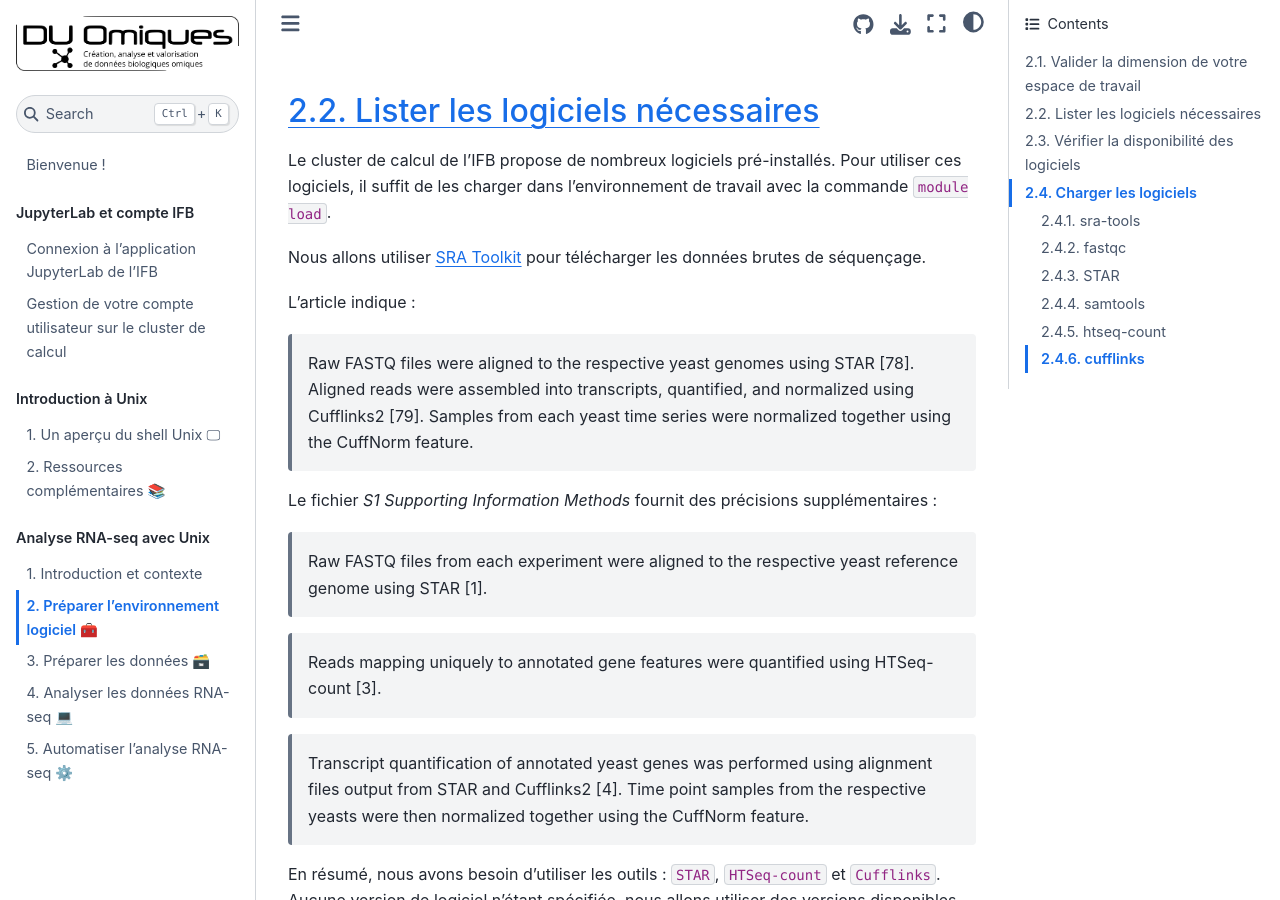
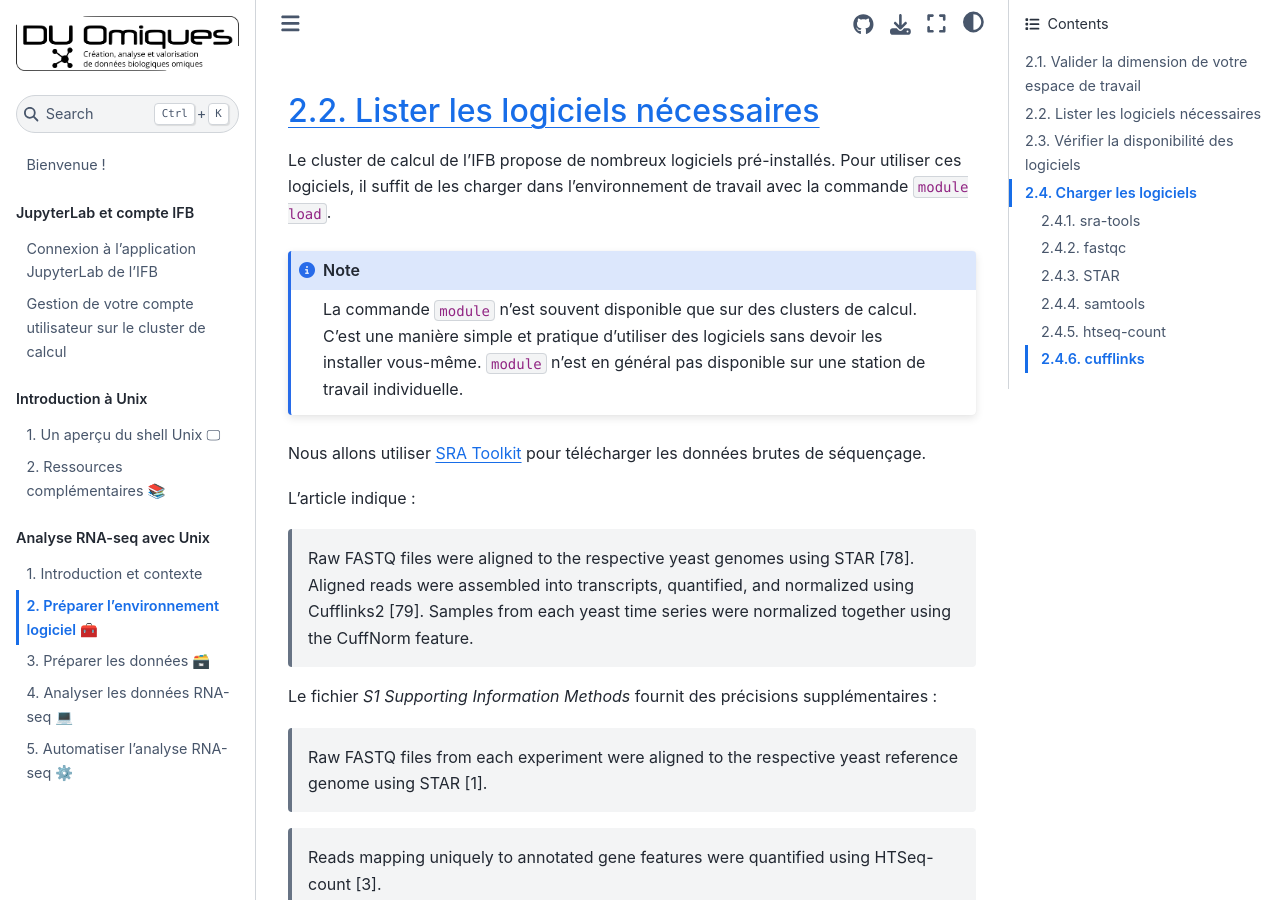
Before and after one commit to pierrepo/unix-tutorial, a Jupyter Book: the page built from content/tuto2/1_preparer_logiciels_module.md, in a window 1280 px wide and 900 px high, scrolled down 1008 px. Built offline with Jupyter Book 1.0.4 settings and Sphinx 7.4.7 and the Sphinx Book theme 1.1.4, drawn with Linux system fonts in a browser that asks for light colours.

Commit message:
Explain module not available on personal computer

````diff
--- a/content/tuto2/1_preparer_logiciels_module.md
+++ b/content/tuto2/1_preparer_logiciels_module.md
@@ -23,6 +23,9 @@
 
 Le cluster de calcul de l'IFB propose de nombreux logiciels pré-installés. Pour utiliser ces logiciels, il suffit de les charger dans l'environnement de travail avec la commande `module load`.
 
+```{note}
+La commande `module` n'est souvent disponible que sur des clusters de calcul. C'est une manière simple et pratique d'utiliser des logiciels sans devoir les installer vous-même. `module` n'est en général pas disponible sur une station de travail individuelle.
+```
 
 Nous allons utiliser [SRA Toolkit](https://github.com/ncbi/sra-tools) pour télécharger les données brutes de séquençage.
 
````
